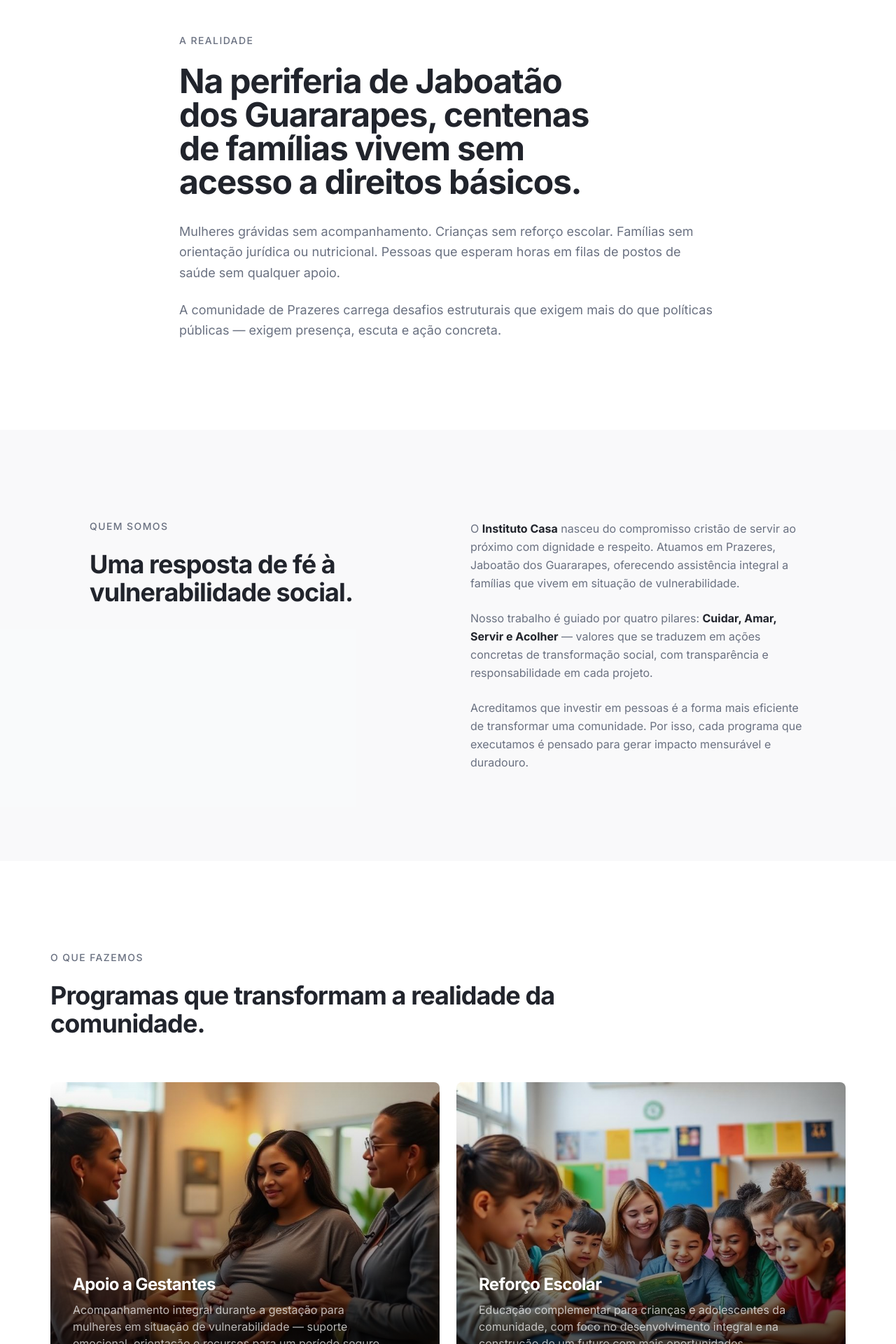
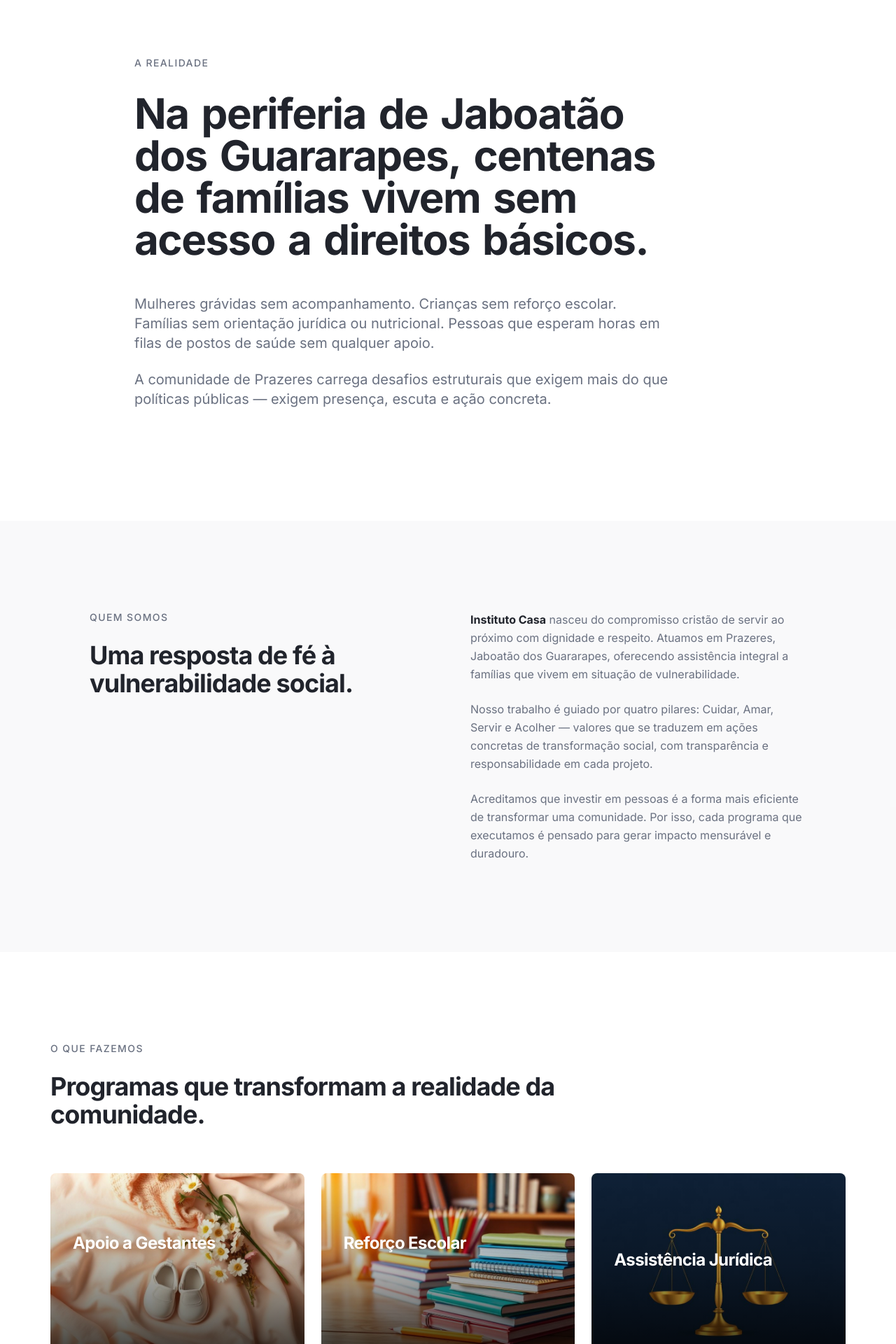
Before and after one commit to jorgesoares2997/casa-esperanca-digital, a React (Vite) app: page / in a window 1280 px wide. Shown: the part 880-2800 px from the top of the page at 70% size. Built offline with nearby package versions, Linux system fonts and the light colour scheme; the HTML template or start-up script is replaced by a standard one.

Commit message:
Atualizou site institucional
Co-authored-by: jorgesoares2997 <121120606+jorgesoares2997@users.noreply.github.com>

```diff
--- a/src/App.tsx
+++ b/src/App.tsx
@@ -3,6 +3,8 @@ import { Toaster as Sonner } from "@/components/ui/sonner";
 import { TooltipProvider } from "@/components/ui/tooltip";
 import { QueryClient, QueryClientProvider } from "@tanstack/react-query";
 import { BrowserRouter, Routes, Route } from "react-router-dom";
+import { ThemeProvider } from "@/components/theme-provider";
+import { LanguageProvider } from "@/contexts/LanguageContext";
 import Index from "./pages/Index";
 import NotFound from "./pages/NotFound";
 
@@ -10,6 +12,8 @@ const queryClient = new QueryClient();
 
 const App = () => (
   <QueryClientProvider client={queryClient}>
+    <ThemeProvider defaultTheme="light" storageKey="instituto-casa-theme">
+      <LanguageProvider>
         <TooltipProvider>
           <Toaster />
           <Sonner />
@@ -20,6 +24,8 @@ const App = () => (
             </Routes>
           </BrowserRouter>
         </TooltipProvider>
+      </LanguageProvider>
+    </ThemeProvider>
   </QueryClientProvider>
 );
 
--- a/src/components/About.tsx
+++ b/src/components/About.tsx
@@ -1,31 +1,26 @@
+import { useLanguage } from "@/contexts/LanguageContext";
+
 const About = () => {
+  const { t } = useLanguage();
+
   return (
     <section id="quem-somos" className="py-20 md:py-32 bg-muted/50">
       <div className="container mx-auto px-4 md:px-8">
         <div className="grid md:grid-cols-2 gap-16 items-start max-w-5xl mx-auto">
           <div>
             <p className="text-sm font-medium tracking-widest uppercase text-muted-foreground mb-6">
-              Quem somos
+              {t("about.tag")}
             </p>
             <h2 className="text-3xl md:text-4xl font-bold text-foreground leading-tight mb-8">
-              Uma resposta de fé à vulnerabilidade social.
+              {t("about.title")}
             </h2>
           </div>
           <div className="space-y-6 text-muted-foreground leading-relaxed">
             <p>
-              O <strong className="text-foreground">Instituto Casa</strong> nasceu do compromisso cristão
-              de servir ao próximo com dignidade e respeito. Atuamos em Prazeres, Jaboatão dos Guararapes,
-              oferecendo assistência integral a famílias que vivem em situação de vulnerabilidade.
+              <strong className="text-foreground">Instituto Casa</strong> {t("about.p1").replace("O Instituto Casa ", "").replace("Instituto Casa ", "")}
             </p>
-            <p>
-              Nosso trabalho é guiado por quatro pilares: <strong className="text-foreground">Cuidar, Amar,
-              Servir e Acolher</strong> — valores que se traduzem em ações concretas de transformação social,
-              com transparência e responsabilidade em cada projeto.
-            </p>
-            <p>
-              Acreditamos que investir em pessoas é a forma mais eficiente de transformar uma comunidade.
-              Por isso, cada programa que executamos é pensado para gerar impacto mensurável e duradouro.
-            </p>
+            <p>{t("about.p2")}</p>
+            <p>{t("about.p3")}</p>
           </div>
         </div>
       </div>
--- a/src/components/Footer.tsx
+++ b/src/components/Footer.tsx
@@ -1,11 +1,14 @@
+import { useLanguage } from "@/contexts/LanguageContext";
+
 const Footer = () => {
+  const { t } = useLanguage();
   const currentYear = new Date().getFullYear();
 
   return (
     <footer className="py-8 border-t border-border bg-background">
       <div className="container mx-auto px-4 md:px-8 flex flex-col md:flex-row justify-between items-center gap-4">
         <p className="text-sm text-muted-foreground">
-          © {currentYear} Instituto Casa. Todos os direitos reservados.
+          © {currentYear} Instituto Casa. {t("footer.rights")}
         </p>
         <p className="text-sm text-muted-foreground">
           CNPJ: 00.000.000/0001-00 · Jaboatão dos Guararapes – PE
--- a/src/components/HowToHelp.tsx
+++ b/src/components/HowToHelp.tsx
@@ -1,25 +1,13 @@
+import { useLanguage } from "@/contexts/LanguageContext";
+
 const HowToHelp = () => {
+  const { t } = useLanguage();
+
   const ways = [
-    {
-      title: "Parceria institucional",
-      description:
-        "Empresas e organizações podem apoiar programas específicos, vincular sua marca a impacto social real e receber relatórios de resultados.",
-    },
-    {
-      title: "Doação recorrente",
-      description:
-        "Torne-se um mantenedor com contribuições mensais. Cada real investido é direcionado com transparência para os programas que transformam vidas.",
-    },
-    {
-      title: "Doação de materiais",
-      description:
-        "Alimentos, roupas, itens para gestantes e produtos de higiene são sempre necessários e fazem diferença imediata na vida das famílias.",
-    },
-    {
-      title: "Voluntariado",
-      description:
-        "Professores, advogados, nutricionistas e psicólogos podem doar tempo e conhecimento para fortalecer nossos programas.",
-    },
+    { titleKey: "help.partnership.title", descKey: "help.partnership.desc" },
+    { titleKey: "help.donation.title", descKey: "help.donation.desc" },
+    { titleKey: "help.material.title", descKey: "help.material.desc" },
+    { titleKey: "help.volunteer.title", descKey: "help.volunteer.desc" },
   ];
 
   return (
@@ -27,14 +15,13 @@ const HowToHelp = () => {
       <div className="container mx-auto px-4 md:px-8">
         <div className="max-w-3xl mb-16">
           <p className="text-sm font-medium tracking-widest uppercase text-muted-foreground mb-6">
-            Como apoiar
+            {t("help.tag")}
           </p>
           <h2 className="text-3xl md:text-4xl font-bold text-foreground leading-tight mb-6">
-            Investir em pessoas é a forma mais eficiente de gerar impacto.
+            {t("help.title")}
           </h2>
           <p className="text-lg text-muted-foreground leading-relaxed">
-            Existem diferentes formas de contribuir com a missão do Instituto Casa.
-            Cada tipo de apoio cumpre um papel essencial na sustentabilidade dos nossos programas.
+            {t("help.subtitle")}
           </p>
         </div>
 
@@ -42,10 +29,10 @@ const HowToHelp = () => {
           {ways.map((way, index) => (
             <div key={index} className="border-t border-border pt-6">
               <h3 className="text-lg font-semibold text-foreground mb-3">
-                {way.title}
+                {t(way.titleKey)}
               </h3>
               <p className="text-muted-foreground leading-relaxed text-[15px]">
-                {way.description}
+                {t(way.descKey)}
               </p>
             </div>
           ))}
--- a/src/components/Problem.tsx
+++ b/src/components/Problem.tsx
@@ -1,24 +1,26 @@
+import ScrollRevealText from "@/components/ScrollRevealText";
+import { useLanguage } from "@/contexts/LanguageContext";
+
 const Problem = () => {
+  const { t } = useLanguage();
+
   return (
-    <section className="py-20 md:py-32 bg-background">
+    <section className="py-24 md:py-40 bg-background">
       <div className="container mx-auto px-4 md:px-8">
-        <div className="max-w-3xl mx-auto">
-          <p className="text-sm font-medium tracking-widest uppercase text-muted-foreground mb-6">
-            A realidade
+        <div className="max-w-4xl mx-auto">
+          <p className="text-sm font-medium tracking-widest uppercase text-muted-foreground mb-8">
+            {t("problem.tag")}
           </p>
-          <h2 className="text-3xl md:text-5xl font-bold text-foreground leading-tight mb-8 text-balance">
-            Na periferia de Jaboatão dos Guararapes, centenas de famílias vivem sem acesso a direitos básicos.
-          </h2>
-          <div className="space-y-6 text-lg text-muted-foreground leading-relaxed">
-            <p>
-              Mulheres grávidas sem acompanhamento. Crianças sem reforço escolar.
-              Famílias sem orientação jurídica ou nutricional. Pessoas que esperam
-              horas em filas de postos de saúde sem qualquer apoio.
-            </p>
-            <p>
-              A comunidade de Prazeres carrega desafios estruturais que exigem mais
-              do que políticas públicas — exigem presença, escuta e ação concreta.
-            </p>
+
+          <ScrollRevealText
+            text={t("problem.title")}
+            as="h2"
+            className="text-3xl md:text-5xl lg:text-6xl font-bold text-foreground leading-tight mb-12 text-balance"
+          />
+
+          <div className="space-y-6 text-lg md:text-xl text-muted-foreground leading-relaxed max-w-3xl">
+            <p>{t("problem.p1")}</p>
+            <p>{t("problem.p2")}</p>
           </div>
         </div>
       </div>
--- a/src/components/Services.tsx
+++ b/src/components/Services.tsx
@@ -1,33 +1,53 @@
-import pregnantImage from "@/assets/pregnant-support.jpg";
-import schoolImage from "@/assets/school-support.jpg";
-import nutritionImage from "@/assets/nutrition.jpg";
-import legalImage from "@/assets/legal-aid.jpg";
+import { useLanguage } from "@/contexts/LanguageContext";
+import pregnantImage from "@/assets/service-pregnant.jpg";
+import schoolImage from "@/assets/service-school.jpg";
+import nutritionImage from "@/assets/service-nutrition.jpg";
+import legalImage from "@/assets/service-legal.jpg";
+import psychologyImage from "@/assets/service-psychology.jpg";
+import physioImage from "@/assets/service-physio.jpg";
+import nursingImage from "@/assets/service-nursing.jpg";
 
 const Services = () => {
+  const { t } = useLanguage();
+
   const services = [
     {
-      title: "Apoio a Gestantes",
-      description:
-        "Acompanhamento integral durante a gestação para mulheres em situação de vulnerabilidade — suporte emocional, orientação e recursos para um período seguro.",
+      titleKey: "services.pregnant.title",
+      descKey: "services.pregnant.desc",
       image: pregnantImage,
     },
     {
-      title: "Reforço Escolar",
-      description:
-        "Educação complementar para crianças e adolescentes da comunidade, com foco no desenvolvimento integral e na construção de um futuro com mais oportunidades.",
+      titleKey: "services.school.title",
+      descKey: "services.school.desc",
       image: schoolImage,
     },
     {
-      title: "Assistência Jurídica",
-      description:
-        "Orientação legal gratuita para garantir acesso à justiça e defesa de direitos fundamentais para quem não pode pagar por um advogado.",
+      titleKey: "services.legal.title",
+      descKey: "services.legal.desc",
       image: legalImage,
     },
     {
-      title: "Nutrição e Saúde",
-      description:
-        "Acompanhamento nutricional e educação alimentar para promover saúde e bem-estar em todas as fases da vida, além de apoio a quem aguarda atendimento em postos de saúde.",
+      titleKey: "services.nutrition.title",
+      descKey: "services.nutrition.desc",
       image: nutritionImage,
+    },
+    {
+      titleKey: "services.psychology.title",
+      descKey: "services.psychology.desc",
+      image: psychologyImage,
+    },
+    {
+      titleKey: "services.physio.title",
+      descKey: "services.physio.desc",
+      image: physioImage,
+      comingSoon: true,
+    },
+    {
+      titleKey: "services.nursing.title",
+      descKey: "services.nursing.desc",
+      image: nursingImage,
+      comingSoon: true,
+      subtitle: t("services.prenatal"),
     },
   ];
 
@@ -36,31 +56,52 @@ const Services = () => {
       <div className="container mx-auto px-4 md:px-8">
         <div className="max-w-3xl mb-16">
           <p className="text-sm font-medium tracking-widest uppercase text-muted-foreground mb-6">
-            O que fazemos
+            {t("services.tag")}
           </p>
           <h2 className="text-3xl md:text-4xl font-bold text-foreground leading-tight">
-            Programas que transformam a realidade da comunidade.
+            {t("services.title")}
           </h2>
         </div>
 
-        <div className="grid md:grid-cols-2 gap-6">
+        <div className="grid md:grid-cols-2 lg:grid-cols-3 gap-6">
           {services.map((service, index) => (
             <div
               key={index}
-              className="group relative overflow-hidden rounded-lg aspect-[4/3]"
+              className={`group relative overflow-hidden rounded-lg aspect-[4/3] ${
+                index < 2 ? "lg:col-span-1" : ""
+              }`}
             >
               <img
                 src={service.image}
-                alt={service.title}
-                className="w-full h-full object-cover transition-transform duration-700 group-hover:scale-105"
+                alt={t(service.titleKey)}
+                loading="lazy"
+                width={800}
+                height={600}
+                className={`w-full h-full object-cover transition-transform duration-700 group-hover:scale-105 ${
+                  service.comingSoon ? "grayscale-[30%]" : ""
+                }`}
               />
               <div className="absolute inset-0 bg-gradient-to-t from-black/80 via-black/30 to-transparent" />
+
+              {service.comingSoon && (
+                <div className="absolute top-4 right-4">
+                  <span className="bg-accent text-accent-foreground text-[11px] font-semibold uppercase tracking-wider px-3 py-1 rounded-full">
+                    {t("services.comingSoon")}
+                  </span>
+                </div>
+              )}
+
               <div className="absolute bottom-0 left-0 right-0 p-6 md:p-8">
-                <h3 className="text-xl md:text-2xl font-bold text-white mb-2">
-                  {service.title}
+                <h3 className="text-xl md:text-2xl font-bold text-white mb-1">
+                  {t(service.titleKey)}
                 </h3>
-                <p className="text-white/70 text-sm md:text-base leading-relaxed max-w-md">
-                  {service.description}
+                {service.subtitle && (
+                  <p className="text-white/50 text-xs font-medium uppercase tracking-wider mb-2">
+                    {service.subtitle}
+                  </p>
+                )}
+                <p className="text-white/70 text-sm md:text-base leading-relaxed max-w-md opacity-0 group-hover:opacity-100 transition-opacity duration-500">
+                  {t(service.descKey)}
                 </p>
               </div>
             </div>
--- a/src/pages/Index.tsx
+++ b/src/pages/Index.tsx
@@ -8,10 +8,14 @@ import HowToHelp from "@/components/HowToHelp";
 import FinalCTA from "@/components/FinalCTA";
 import Contact from "@/components/Contact";
 import Footer from "@/components/Footer";
+import LanguageToggle from "@/components/LanguageToggle";
+import CursorGlow from "@/components/CursorGlow";
 
 const Index = () => {
   return (
     <div className="min-h-screen">
+      <CursorGlow />
+      <LanguageToggle />
       <Header />
       <main>
         <Hero />
```
Also changed, not shown: src/components/Contact.tsx (+5 -2 lines), src/components/FinalCTA.tsx (+6 -4 lines), src/components/Header.tsx (+7 -5 lines), src/components/Hero.tsx (+6 -3 lines), src/components/Impact.tsx (+30 -23 lines). Lines whose indentation alone changed are shown as unchanged.
